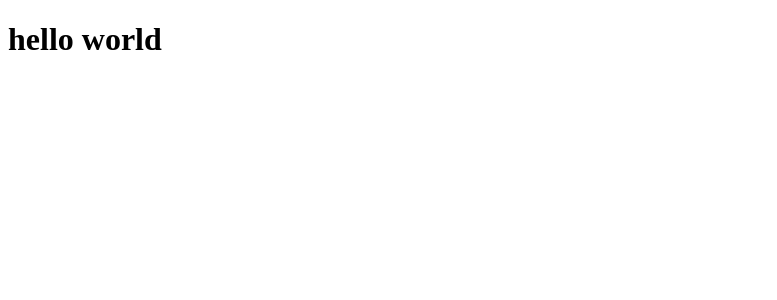
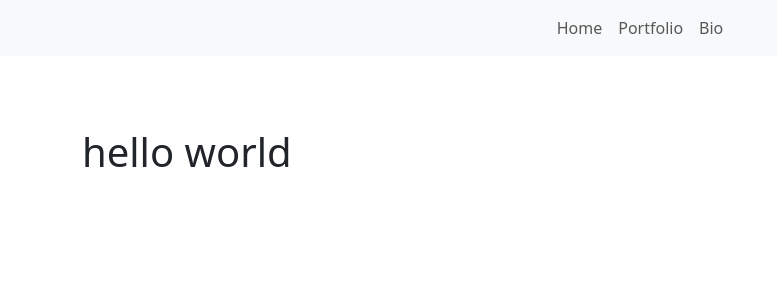
Before and after one commit to BoorgerFlippr/personal_portfolio, a Next.js app: page / in a window 1280 px wide. Shown: the top 300 px of the page, without its empty margins (0-777 px from the left). Built offline with nearby package versions, Linux system fonts and the light colour scheme.

Commit message:
added bootstrap+navbar

```diff
--- /dev/null
+++ b/components/Layout.js
@@ -0,0 +1,14 @@
+import { Container } from "react-bootstrap";
+import NavBar from '../components/NavBar';
+
+export default function Layout(props){
+    return (
+        <>
+        <NavBar/>
+        <br/>
+        <Container>
+            {props.children}
+        </Container>
+        </>
+    )
+}
--- /dev/null
+++ b/components/NavBar.js
@@ -0,0 +1,20 @@
+import Link from "next/link";
+import { Container, Nav, Navbar } from "react-bootstrap";
+
+export default function NavBar() {
+    return (
+        <>
+        <Navbar bg="light">
+        <Container>
+            <Nav className="m-auto">
+                <Link href='/' className="nav-link">Home</Link>
+                <Link href='/' className="nav-link">Portfolio</Link>
+                <Link href='/' className="nav-link">Bio</Link>
+            </Nav>
+        </Container>
+        </Navbar>
+        <br/>
+        <br/>
+        </>
+    )
+}
--- a/package.json
+++ b/package.json
@@ -9,9 +9,12 @@
     "lint": "next lint"
   },
   "dependencies": {
+    "bootstrap": "^5.3.2",
+    "next": "13.5.6",
     "react": "^18",
+    "react-bootstrap": "^2.9.0",
     "react-dom": "^18",
-    "next": "13.5.6"
+    "swr": "^2.2.4"
   },
   "devDependencies": {
     "eslint": "^8",
--- a/pages/_app.js
+++ b/pages/_app.js
@@ -1,5 +1,14 @@
 //add new css here later maybe bootstrap
+import 'bootstrap/dist/css/bootstrap.min.css'
+import Layout from '@/components/Layout'
+import { SWRConfig } from 'swr'
 
 export default function App({ Component, pageProps }) {
-  return <Component {...pageProps} />
+  return (
+    <Layout>
+      <SWRConfig value={{ fetcher: (...args) => fetch(...args).then((res) => res.json())}}>
+        <Component {...pageProps}/>
+      </SWRConfig>
+    </Layout>
+  )
 }
```
Also changed, not shown: 1 other file (tests, documents, lock files or other folders).
